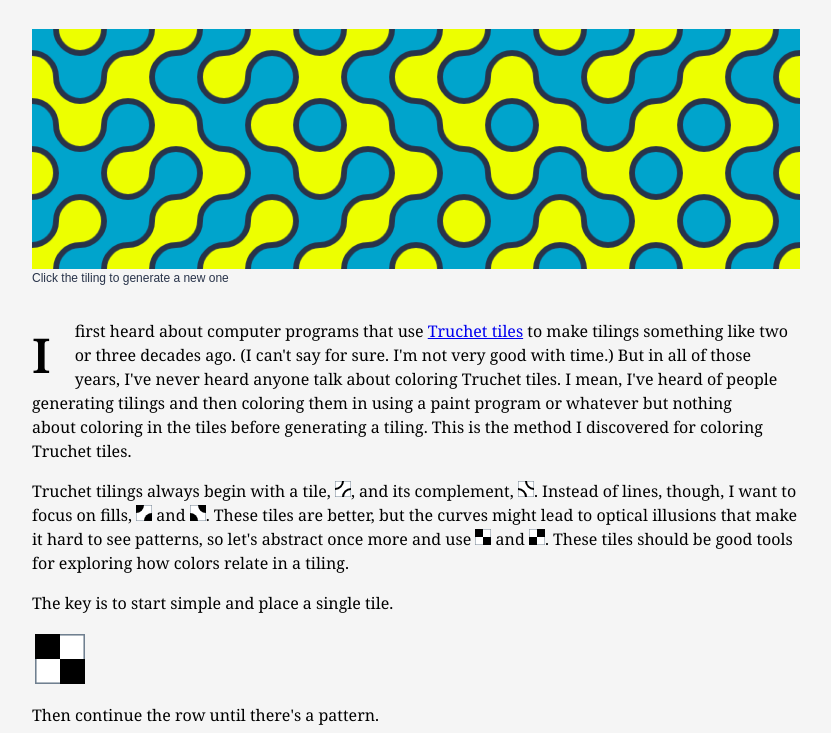
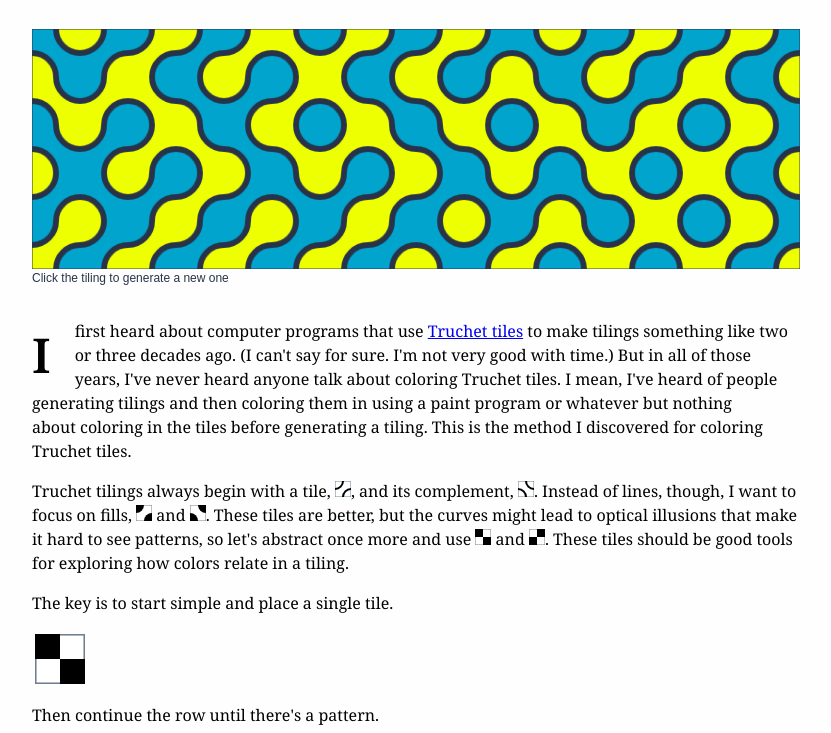
Before and after one commit to chris-braun/truchet, a website built with Vite: page index.html in a window 1280 px wide. Shown: the part 67-800 px from the top of the page, without its empty margins (224-1055 px from the left). Built offline with nearby package versions, Linux system fonts and the light colour scheme.

Commit message:
make small tweaks

```diff
--- a/index.html
+++ b/index.html
@@ -337,7 +337,7 @@
             ><a href="https://github.com/chris-braun/truchet/"
               >Full source code</a
             >
-            available on GitHub in the truchet repository</span
+            available on GitHub</span
           >
         </div>
 
--- a/package.json
+++ b/package.json
@@ -1,7 +1,7 @@
 {
   "name": "truchet",
   "private": true,
-  "version": "1.0.0",
+  "version": "1.0.1",
   "type": "module",
   "scripts": {
     "dev": "vite",
--- a/public/styles/main.css
+++ b/public/styles/main.css
@@ -7,7 +7,7 @@
   font-style: normal;
   font-variation-settings: "wdth" 100;
   font-size: 16px;
-  background-color: whitesmoke;
+  background-color: #fefefe;
 }
 
 .layout {
--- a/src/truchet.ts
+++ b/src/truchet.ts
@@ -112,5 +112,8 @@ export class Truchet {
         this.mosaic.drawImage(this.randomSuperTile(), x, y);
       }
     }
+
+    this.mosaic.strokeStyle = LINE_COLOR;
+    this.mosaic.strokeRect(0, 0, this.width, this.height);
   }
 }
```
Also changed, not shown: 1 other file.
